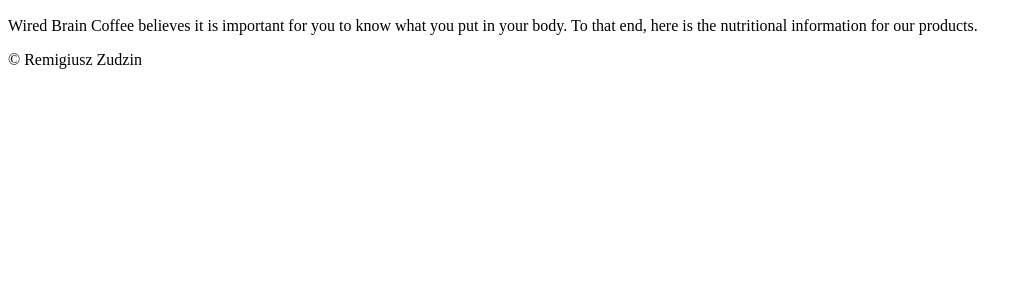
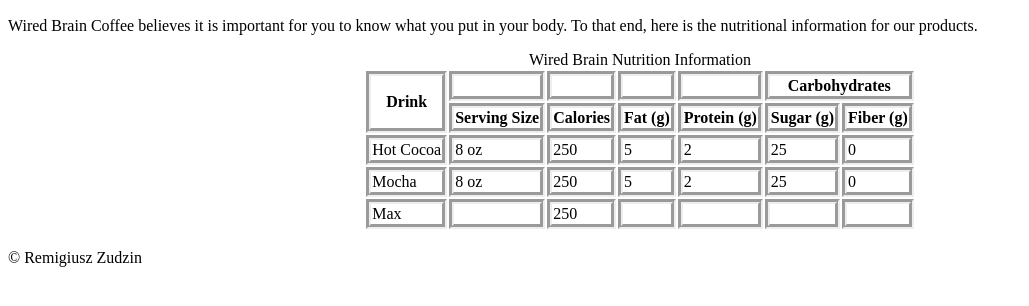
Before and after one commit to remikzu/WebApplication, a plain HTML site: page wwwroot/content/nutrition.html in a window 1280 px wide. Shown: the part 50-356 px from the top of the page, without its empty margins (0-1029 px from the left). Drawn offline with Linux system fonts and the light colour scheme.

Commit message:
Creating tables

```diff
--- a/wwwroot/content/nutrition.html
+++ b/wwwroot/content/nutrition.html
@@ -6,6 +6,18 @@
     <meta name="viewport" content="width=device-width, initial-scale=1.0">
     <meta http-equiv="X-UA-Compatible" content="ie=edge">
     <title>Wired Brain Coffee - Nutrition Information</title>
+    <style>
+        table {
+            margin-left: auto;
+            margin-right:auto;
+        }
+        td, th {
+            border-width: 5px;
+            border-style: groove;
+            padding: 1px;
+            margin: 5px;
+        }
+    </style>
 </head>
 
 <body>
@@ -23,6 +35,61 @@
 
     </section>
 
+    <table>
+        <caption>Wired Brain Nutrition Information</caption>
+        <thead>
+            <tr>
+                <th rowspan="2">Drink</th>
+                <th></th>
+                <th></th>
+                <th></th>
+                <th></th>
+                <th colspan="2">Carbohydrates</th>
+            </tr>
+            <tr>
+                <!--<th>Drink</th>-->
+                <th>Serving Size</th>
+                <th>Calories</th>
+                <th>Fat (g)</th>
+                <th>Protein (g)</th>
+                <th>Sugar (g)</th>
+                <th>Fiber (g)</th>
+            </tr>
+        </thead>
+        <tbody>
+            <tr>
+                <td>Hot Cocoa</td>
+                <td>8 oz</td>
+                <td>250</td>
+                <td>5</td>
+                <td>2</td>
+                <td>25</td>
+                <td>0</td>
+            </tr>
+            <tr>
+                <td>Mocha</td>
+                <td>8 oz</td>
+                <td>250</td>
+                <td>5</td>
+                <td>2</td>
+                <td>25</td>
+                <td>0</td>
+            </tr>
+        </tbody>
+        <tfoot>
+            <tr>
+                <td>Max</td>
+                <td></td>
+                <td>250</td>
+                <td></td>
+                <td></td>
+                <td></td>
+                <td></td>
+            </tr>
+        </tfoot>
+    </table>
+    <br />
+
     <footer>
         &copy; Remigiusz Zudzin
     </footer>
```
